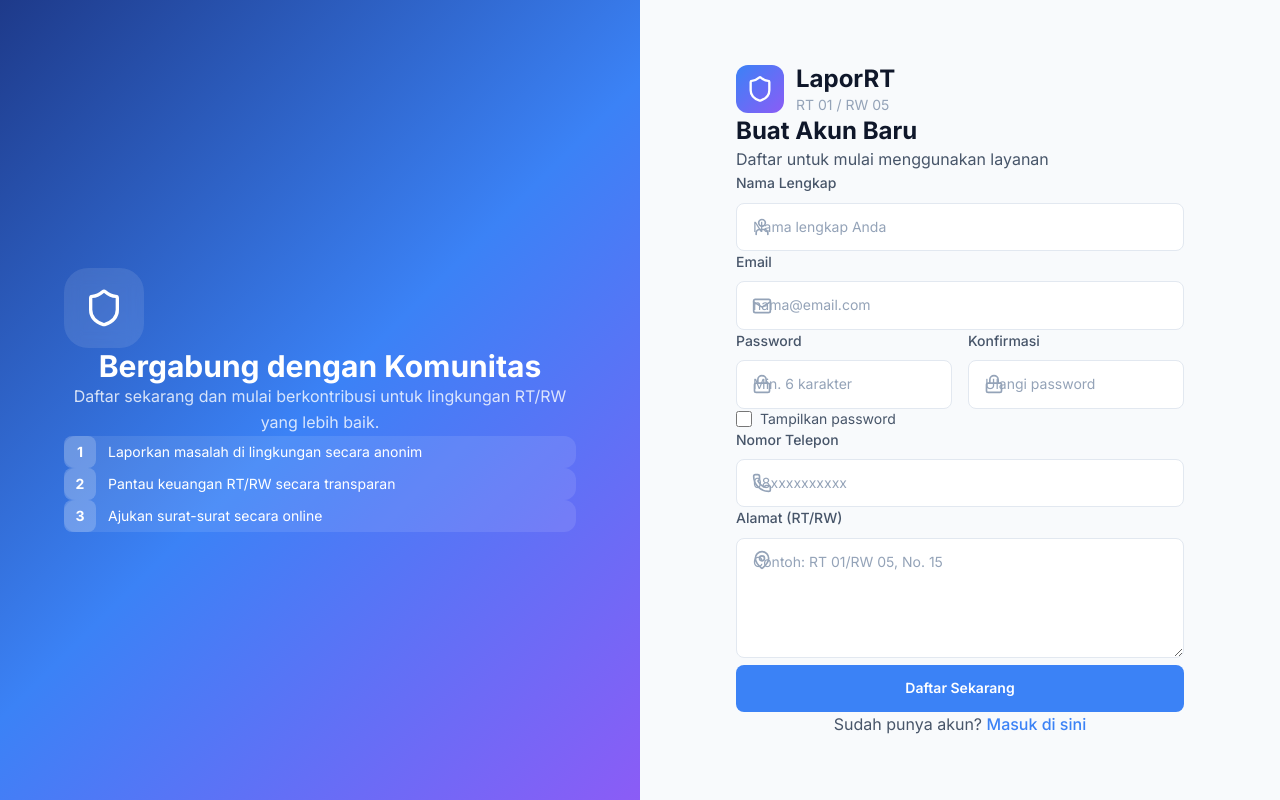
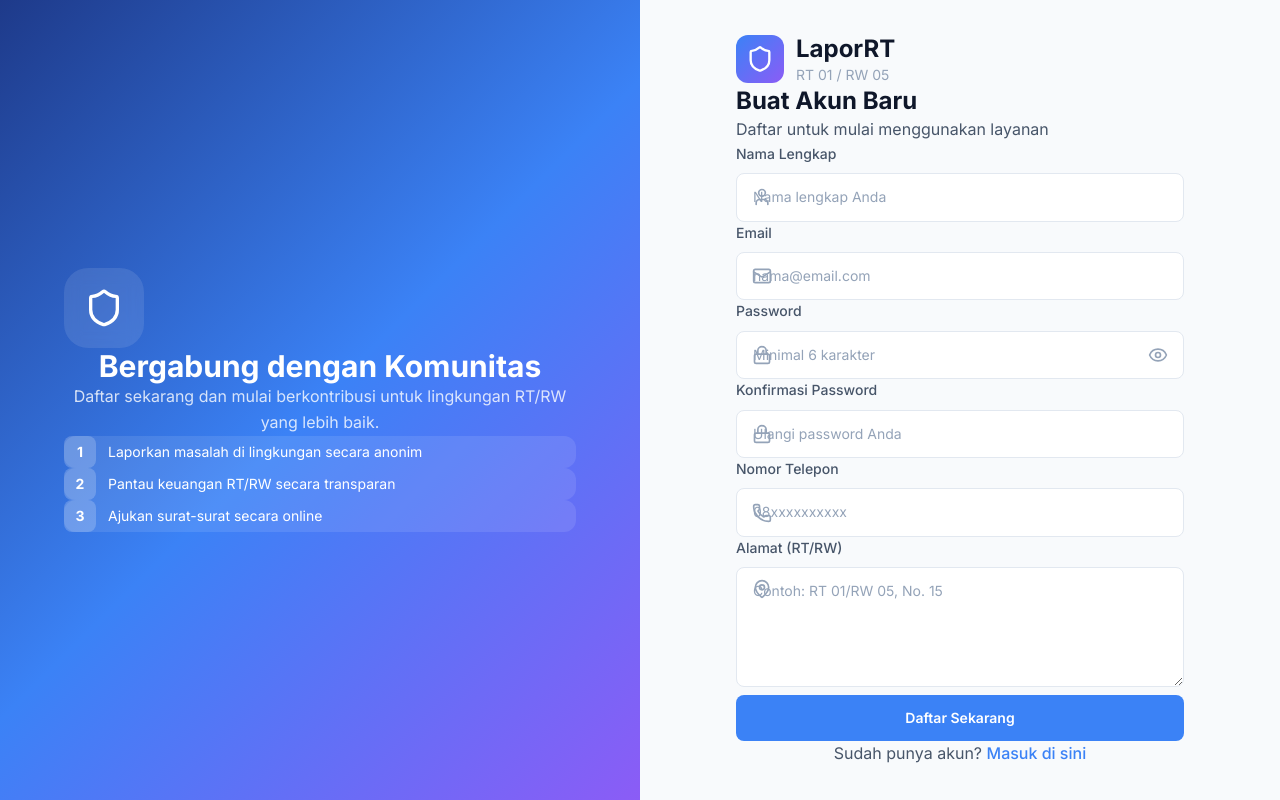
Before and after one commit to Autoded/laporan-rtrw, a Next.js app: page /register in a window 1280 px wide. Built offline with nearby package versions, Linux system fonts and the light colour scheme.

Commit message:
Update page.js

```diff
--- a/src/app/register/page.js
+++ b/src/app/register/page.js
@@ -157,7 +157,6 @@ export default function RegisterPage() {
                             </div>
                         </div>
 
-                        <div className="grid grid-cols-2 gap-4">
                         <div className="input-group">
                             <label className="input-label">Password</label>
                             <div className="relative">
@@ -167,15 +166,22 @@ export default function RegisterPage() {
                                     name="password"
                                     value={formData.password}
                                     onChange={handleChange}
-                                        placeholder="Min. 6 karakter"
-                                        className="input pl-12"
+                                    placeholder="Minimal 6 karakter"
+                                    className="input pl-12 pr-12"
                                     required
                                 />
+                                <button
+                                    type="button"
+                                    onClick={() => setShowPassword(!showPassword)}
+                                    className="absolute right-4 top-1/2 -translate-y-1/2 text-[var(--text-tertiary)] hover:text-[var(--text-secondary)]"
+                                >
+                                    {showPassword ? <EyeOff className="w-5 h-5" /> : <Eye className="w-5 h-5" />}
+                                </button>
                             </div>
                         </div>
 
                         <div className="input-group">
-                                <label className="input-label">Konfirmasi</label>
+                            <label className="input-label">Konfirmasi Password</label>
                             <div className="relative">
                                 <Lock className="absolute left-4 top-1/2 -translate-y-1/2 w-5 h-5 text-[var(--text-tertiary)]" />
                                 <input
@@ -183,25 +189,11 @@ export default function RegisterPage() {
                                     name="confirmPassword"
                                     value={formData.confirmPassword}
                                     onChange={handleChange}
-                                        placeholder="Ulangi password"
+                                    placeholder="Ulangi password Anda"
                                     className="input pl-12"
                                     required
                                 />
                             </div>
-                            </div>
-                        </div>
-
-                        <div className="flex items-center gap-2">
-                            <input
-                                type="checkbox"
-                                id="showPassword"
-                                checked={showPassword}
-                                onChange={() => setShowPassword(!showPassword)}
-                                className="w-4 h-4 rounded border-[var(--border-color)]"
-                            />
-                            <label htmlFor="showPassword" className="text-sm text-[var(--text-secondary)]">
-                                Tampilkan password
-                            </label>
                         </div>
 
                         <div className="input-group">
```
Lines whose indentation alone changed are shown as unchanged.
